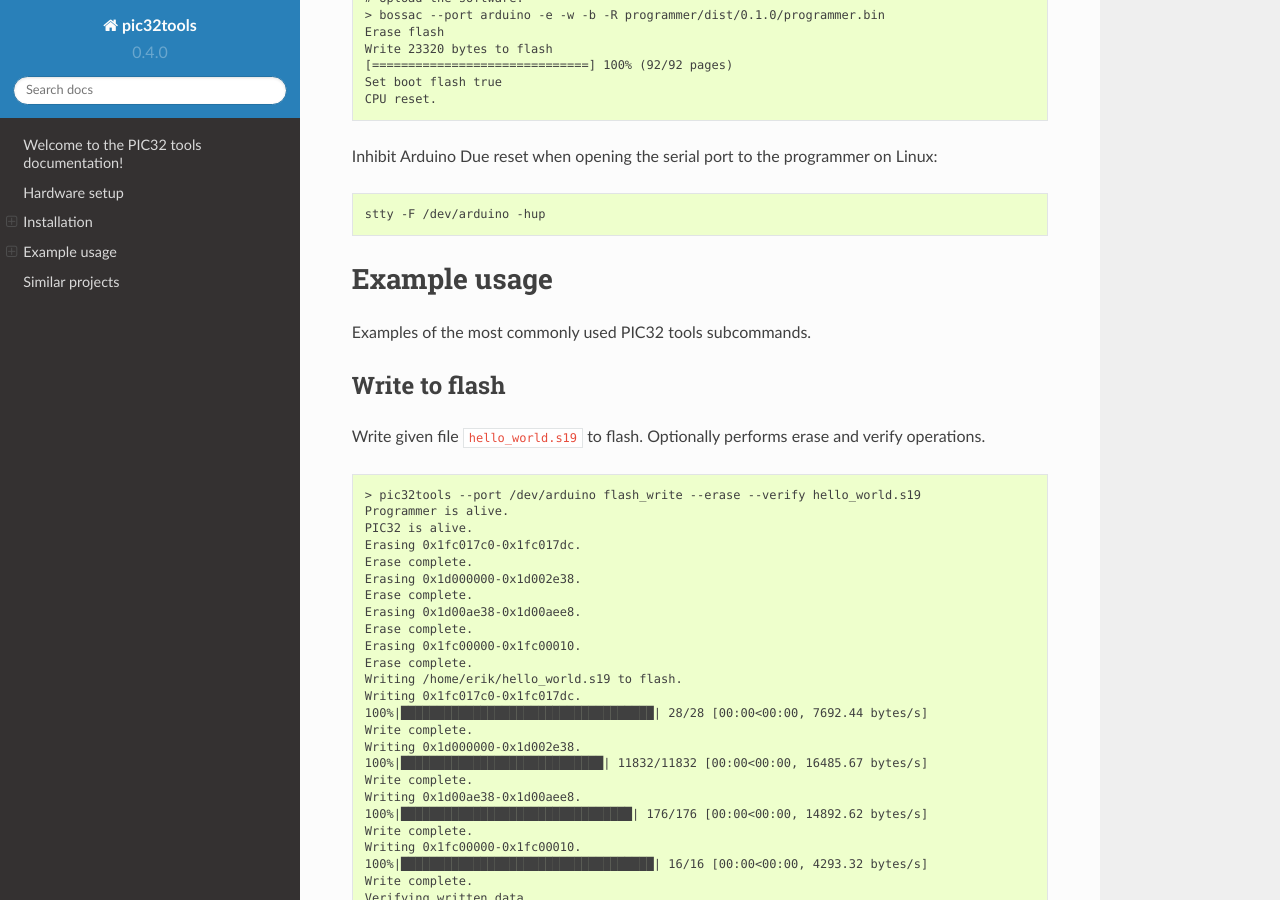
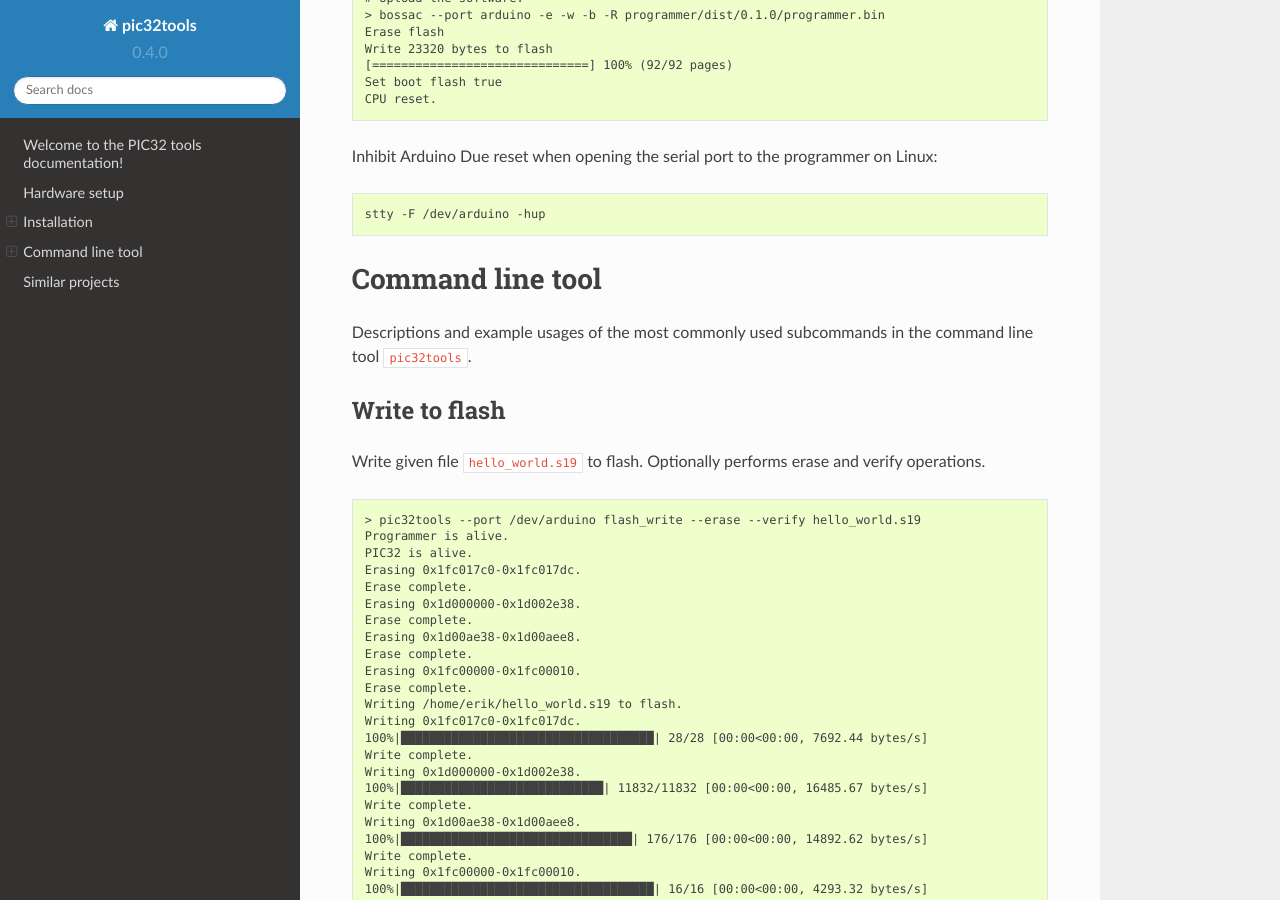
Before and after one commit to eerimoq/pictools, a Sphinx documentation site: the page built from docs/index.rst, in a window 1280 px wide and 900 px high, scrolled down 1571 px. Built offline with Sphinx 7.4.7 and the Read the Docs theme 2.0.0, drawn with Linux system fonts in a browser that asks for light colours.

Commit message:
Documentation.

```diff
--- a/docs/index.rst
+++ b/docs/index.rst
@@ -80,10 +80,11 @@ programmer on Linux:
 
    stty -F /dev/arduino -hup
 
-Example usage
-=============
+Command line tool
+=================
 
-Examples of the most commonly used PIC32 tools subcommands.
+Descriptions and example usages of the most commonly used subcommands
+in the command line tool ``pic32tools``.
 
 Write to flash
 --------------
```
